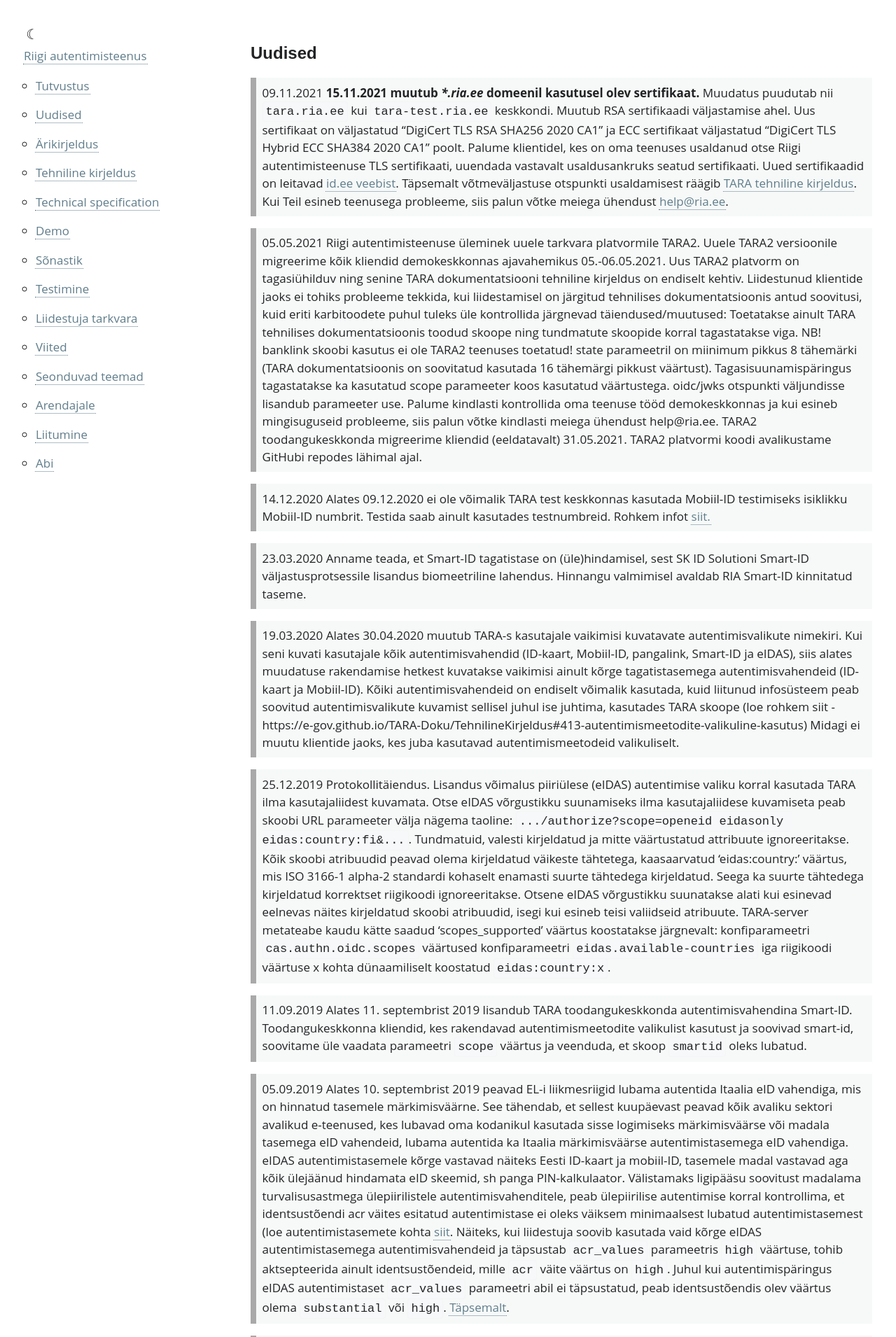
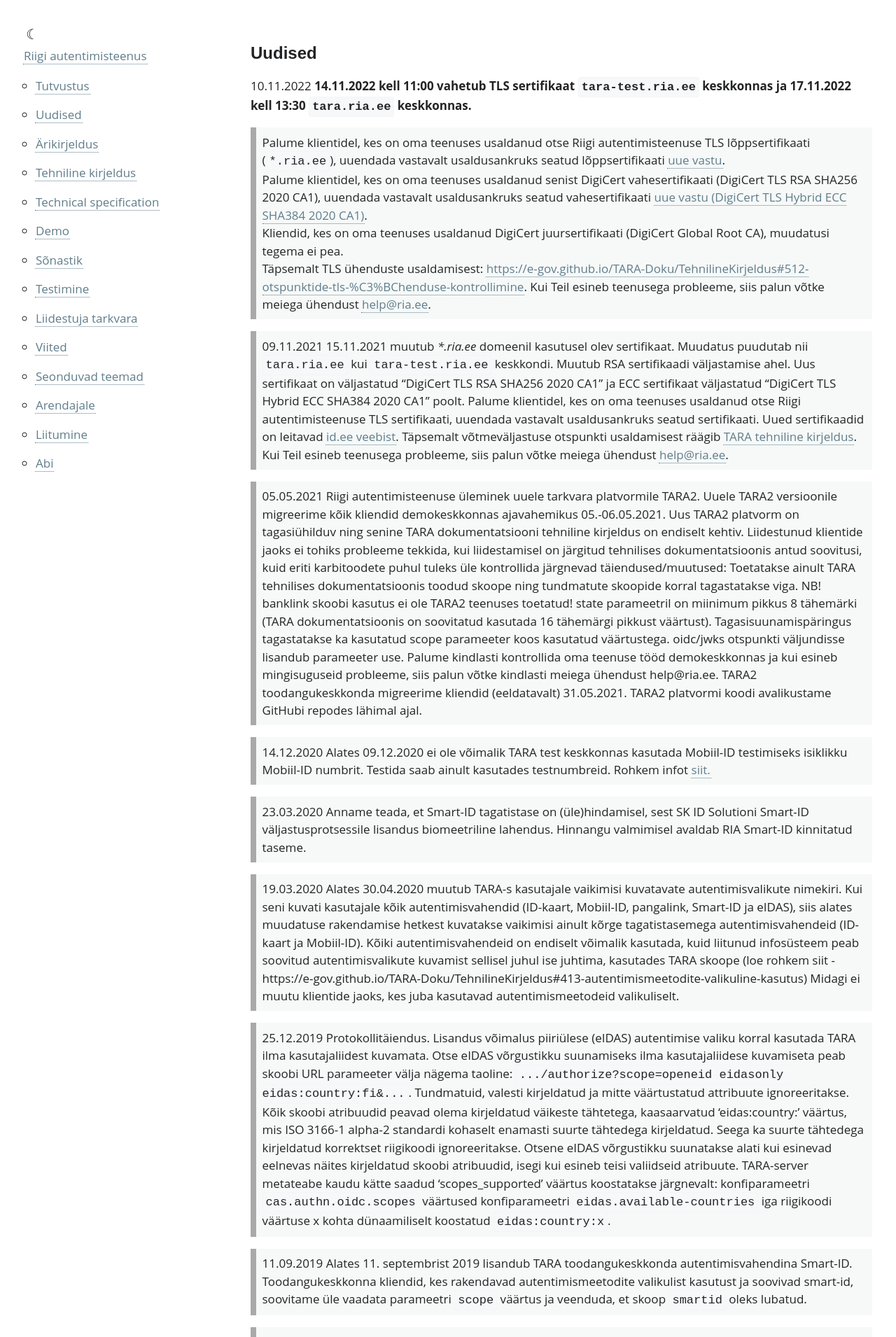
Before and after one commit to e-gov/TARA-Doku, a Jekyll site: the page built from Uudised.md, in a window 1280 px wide. Shown: the top 1910 px of the page at 70% size. Built offline with Jekyll 4.4.1, drawn with Linux system fonts in a browser that asks for light colours; our own code applies the rules of GitHub Pages for plain Markdown files.

Commit message:
AUT-1051 Add news about TLS certificate change

```diff
--- a/Uudised.md
+++ b/Uudised.md
@@ -4,8 +4,16 @@ permalink: Uudised
 
 # Uudised
 
+10.11.2022
+**14.11.2022 kell 11:00 vahetub TLS sertifikaat `tara-test.ria.ee` keskkonnas ja 17.11.2022 kell 13:30 `tara.ria.ee` keskkonnas.**
+* Palume klientidel, kes on oma teenuses usaldanud otse Riigi autentimisteenuse TLS lõppsertifikaati (`*.ria.ee`), uuendada vastavalt usaldusankruks seatud lõppsertifikaati [uue vastu](https://github.com/e-gov/TARA-Doku/blob/master/certificates/star_ria_ee_valid_until_2023-11-22.crt).
+* Palume klientidel, kes on oma teenuses usaldanud senist DigiCert vahesertifikaati (DigiCert TLS RSA SHA256 2020 CA1), uuendada vastavalt usaldusankruks seatud vahesertifikaati [uue vastu (DigiCert TLS Hybrid ECC SHA384 2020 CA1)](https://cacerts.digicert.com/DigiCertTLSHybridECCSHA3842020CA1-1.crt.pem).
+* Kliendid, kes on oma teenuses usaldanud DigiCert juursertifikaati (DigiCert Global Root CA), muudatusi tegema ei pea.
+* Täpsemalt TLS ühenduste usaldamisest: [https://e-gov.github.io/TARA-Doku/TehnilineKirjeldus#512-otspunktide-tls-%C3%BChenduse-kontrollimine](https://e-gov.github.io/TARA-Doku/TehnilineKirjeldus#512-otspunktide-tls-%C3%BChenduse-kontrollimine). Kui Teil esineb teenusega probleeme, siis palun võtke meiega ühendust [help@ria.ee](help@ria.ee).
+{: .note}
+
 09.11.2021
-**15.11.2021 muutub _*.ria.ee_ domeenil kasutusel olev sertifikaat.** Muudatus puudutab nii `tara.ria.ee` kui `tara-test.ria.ee` keskkondi.
+15.11.2021 muutub _*.ria.ee_ domeenil kasutusel olev sertifikaat. Muudatus puudutab nii `tara.ria.ee` kui `tara-test.ria.ee` keskkondi.
 Muutub RSA sertifikaadi väljastamise ahel. Uus sertifikaat on väljastatud "DigiCert TLS RSA SHA256 2020 CA1" ja ECC sertifikaat väljastatud "DigiCert TLS Hybrid ECC SHA384 2020 CA1" poolt.
 Palume klientidel, kes on oma teenuses usaldanud otse Riigi autentimisteenuse TLS sertifikaati, uuendada vastavalt usaldusankruks seatud sertifikaati.
 Uued sertifikaadid on leitavad [id.ee veebist](https://www.id.ee/artikkel/riigi-autentimisteenuse-sertifikaadi-muudatus/).
```
